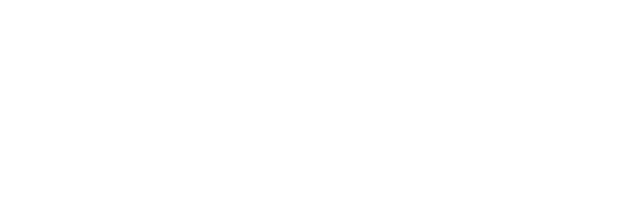
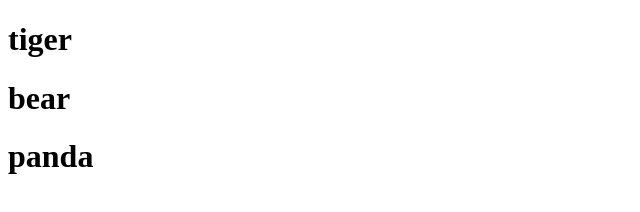
Before and after one commit to Terryon24/Favoriteanimal, a plain HTML site: page index.html in a window 1280 px wide. Shown: the whole page, without its empty margins (0-640 px from the left). Drawn offline with Linux system fonts and the light colour scheme.

Commit message:
I changed x functionality

```diff
--- a/index.html
+++ b/index.html
@@ -4,9 +4,11 @@
     <meta charset="UTF-8">
     <meta http-equiv="X-UA-Compatible" content="IE=edge">
     <meta name="viewport" content="width=device-width, initial-scale=1.0">
-    <title>Document</title>
+    <title>favorite animal</title>
 </head>
 <body>
-
+    <h1>tiger</h1>
+    <h1>bear</h1>
+    <h1>panda</h1>
 </body>
 </html>
```
